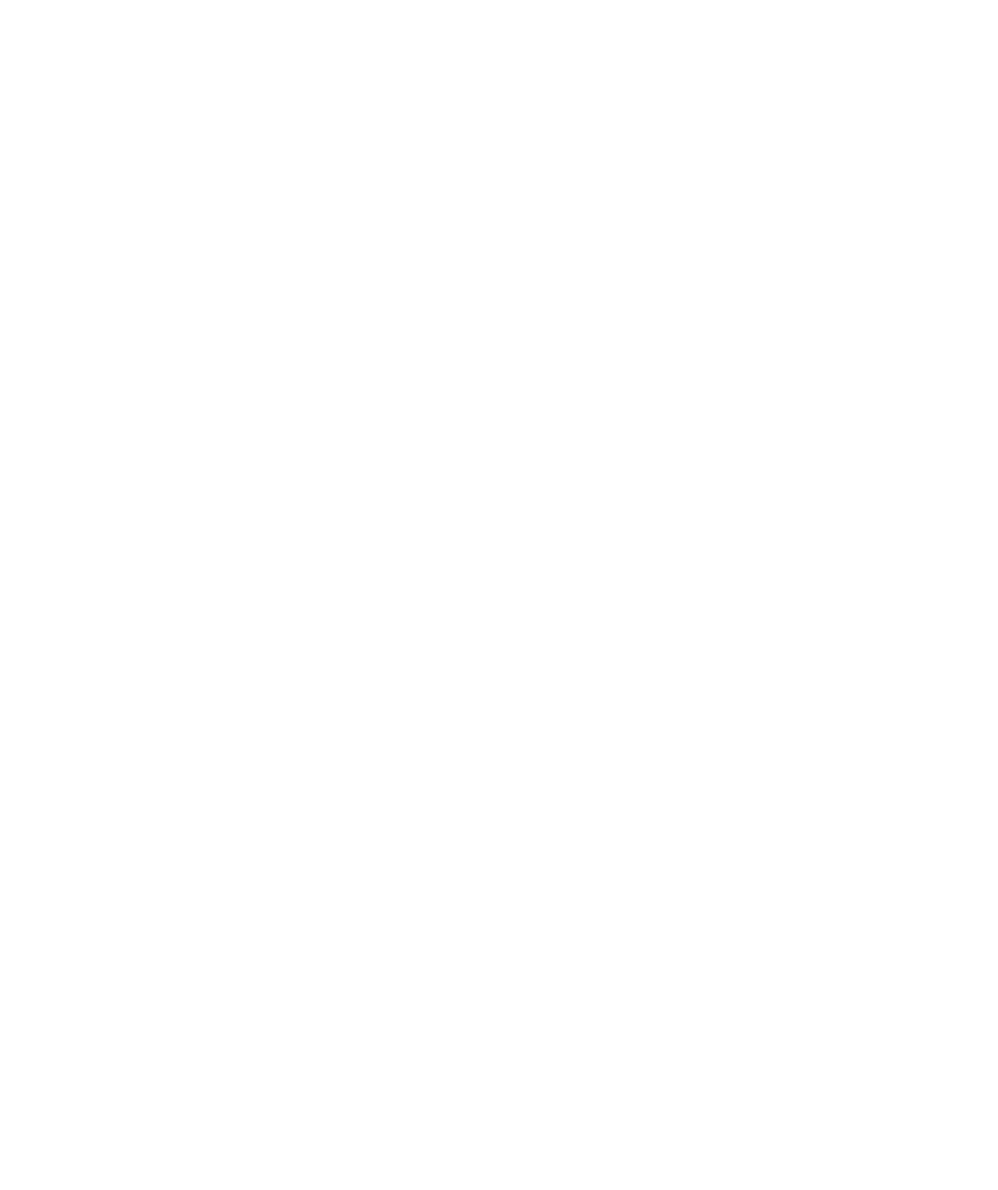
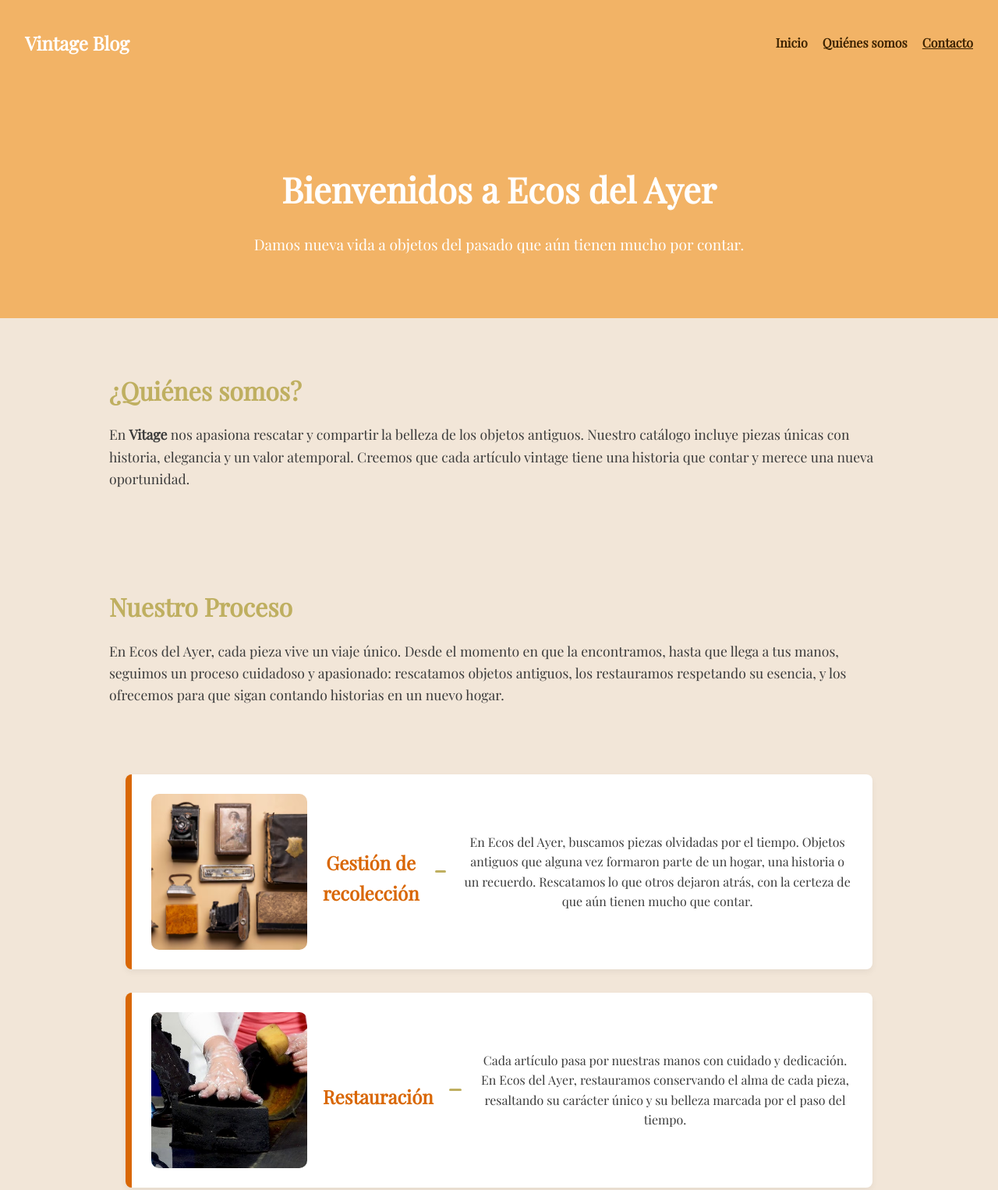
Before and after one commit to More-F/Mejora-de-Blog, a website: page paginas/index.html in a window 1280 px wide. Shown: the top 1526 px of the page at 78% size. Before the commit the page ends 800 px from the top, so only its background shows below. Drawn offline with nearby package versions, Linux system fonts and the light colour scheme.

Commit message:
Se agrega inicio y estilo del index

```diff
--- /dev/null
+++ b/estilos/estiloIndex.css
@@ -0,0 +1,112 @@
+
+/* Colores base */
+:root {
+  --dorado: #BFAF60;
+  --naranja-claro: #F2B366;
+  --naranja-quemado: #D96704;
+  --beige-claro: #F2E6D8;
+  --texto-oscuro: #3b3b3b;
+}
+
+body {
+  font-family: 'Playfair Display', serif;
+  background-color: var(--beige-claro);
+  color: var(--texto-oscuro);
+  line-height: 1.6;
+  padding: 0;
+}
+
+
+.hero {
+  background-color: var(--naranja-claro);
+  text-align: center;
+  padding: 60px 20px;
+  color: #fff;
+}
+
+.hero h1 {
+  font-size: 2.8em;
+  margin-bottom: 10px;
+  color: #fff;
+}
+
+.hero p {
+  font-size: 1.2em;
+  color: #fff;
+}
+
+
+.seccion,
+.proceso {
+  padding: 40px 20px;
+  max-width: 1000px;
+  margin: auto;
+}
+
+.seccion h2,
+.proceso h2 {
+  color: var(--dorado);
+  font-size: 2em;
+  margin-bottom: 15px;
+}
+
+.seccion p,
+.proceso p {
+  font-size: 1.1em;
+}
+
+/* 3 section */
+.rescatamos,
+.restauramos,
+.vendemos {
+  background-color: #fff;
+  border-left: 8px solid var(--naranja-quemado);
+  margin: 30px auto;
+  padding: 25px;
+  max-width: 900px;
+  box-shadow: 0 4px 8px rgba(0, 0, 0, 0.05);
+  border-radius: 8px;
+  display: flex;
+  gap: 20px;
+  align-items: center;
+}
+
+/* Imagenes */
+.img {
+  width: 200px;
+  height: 200px;
+  object-fit: cover;
+  border-radius: 10px;
+  flex-shrink: 0;
+}
+
+/* Títulos de los 3 section */
+.rescatamos h3,
+.restauramos h3,
+.vendemos h3 {
+  font-size: 1.5em;
+  color: var(--naranja-quemado);
+  margin-bottom: 8px;
+}
+
+/* Párrafos de los 3 section */
+.rescatamos p,
+.restauramos p,
+.vendemos p {
+  font-size: 1em;
+  margin: 0;
+}
+
+.text-center {
+  text-align: center;
+}
+
+/*guón de cada section*/
+.separador {
+  display: block;
+  width: 50px;
+  height: 3px;
+  background-color: var(--dorado);
+  margin: 10px auto;
+  border-radius: 2px;
+}
--- a/paginas/index.html
+++ b/paginas/index.html
@@ -3,9 +3,76 @@
 <head>
     <meta charset="UTF-8">
     <meta name="viewport" content="width=device-width, initial-scale=1.0">
+    <link href="https://fonts.googleapis.com/css2?family=Playfair+Display&display=swap" rel="stylesheet">
+    <link rel="stylesheet" href="/estilos/estilaso.css">
+    <link rel="stylesheet" href="/estilos/estiloIndex.css">
+
     <title>Lab Blog</title>
 </head>
 <body>
 
+    <header>
+    <nav class="navbar">
+    <h1 class="logo">Vintage Blog</h1>
+            <ul class="nav-links">
+                <li><a href="index.html">Inicio</a></li>
+                <li><a href="about.html">Quiénes somos</a></li>
+                <li><a href="contact.html" class="active">Contacto</a></li>
+            </ul>
+        </nav>
+    </header>
+
+    <!-- Contenido principal -->
+    <main>
+        <section class="hero">
+        <h1>Bienvenidos a Ecos del Ayer</h1>
+        <p>Damos nueva vida a objetos del pasado que aún tienen mucho por contar.</p>
+        </section>
+
+        <section class="seccion">
+        <h2>¿Quiénes somos?</h2>
+        <p>
+        En <strong>Vitage</strong> nos apasiona rescatar y compartir la belleza de los objetos antiguos.
+        Nuestro catálogo incluye piezas únicas con historia, elegancia y un valor atemporal.
+        Creemos que cada artículo vintage tiene una historia que contar y merece una nueva oportunidad.
+        </p>
+        </section>
+
+        <section class="proceso">
+        <h2>Nuestro Proceso</h2>
+        <p>En Ecos del Ayer, cada pieza vive un viaje único. Desde el momento en que la encontramos, hasta que llega a tus manos, seguimos un proceso cuidadoso y apasionado: rescatamos objetos antiguos, los restauramos respetando su esencia,
+             y los ofrecemos para que sigan contando historias en un nuevo hogar.</p>
+        </section>
+
+        <div class="rescatamos ">
+                <img src="/estilos/rescatamos.avif" alt="" class="img">
+                <h3 class="h6 text-center">Gestión de recolección</h3>
+                <span class="separador"></span>
+                <p class="text-center ">En Ecos del Ayer, buscamos piezas olvidadas por el tiempo. Objetos antiguos que alguna vez formaron parte de un hogar, una historia o un recuerdo. Rescatamos lo que otros dejaron
+                    atrás, con la certeza de que aún tienen mucho que contar.</p>
+                </div>
+
+        <div class="restauramos">
+                <img src="/estilos/restau.jpg" alt="" class="img">
+                <h3 class="">Restauración</h3>
+                <span class="separador"></span>
+                <p class="text-center ">Cada artículo pasa por nuestras manos con cuidado y dedicación. En Ecos del Ayer, restauramos conservando el alma de cada pieza, resaltando su carácter único
+                    y su belleza marcada por el paso del tiempo.</p>
+                </div>
+        <div class="vendemos ">
+                <img src="/estilos/vender.webp" alt="" class="img">
+                <h3 class=""> Ventas</h3>
+                <span class="separador"></span>
+                <p class="text-center ">Queremos que cada objeto encuentre un nuevo dueño que lo valore. Vendemos piezas con historia, seleccionadas con amor, para quienes buscan
+                    más que decoración: buscan identidad, estilo y emoción.</p>
+                </div>
+
+    </main>
+    <footer>
+        <p>Creado por: Andrea Monsalve, Andres Moreno, Sindy Suarez y Valeria Serna</p>
+        <p>Email: contacto@vintageblog.com</p>
+        <p>Proyecto: El sitio del blog</p>
+    </footer>
+
 </body>
 </html>
```
Also changed, not shown: estilos/rescatamos.avif (added), estilos/restau.jpg (added), estilos/vender.webp (added), inicio.html (deleted).
